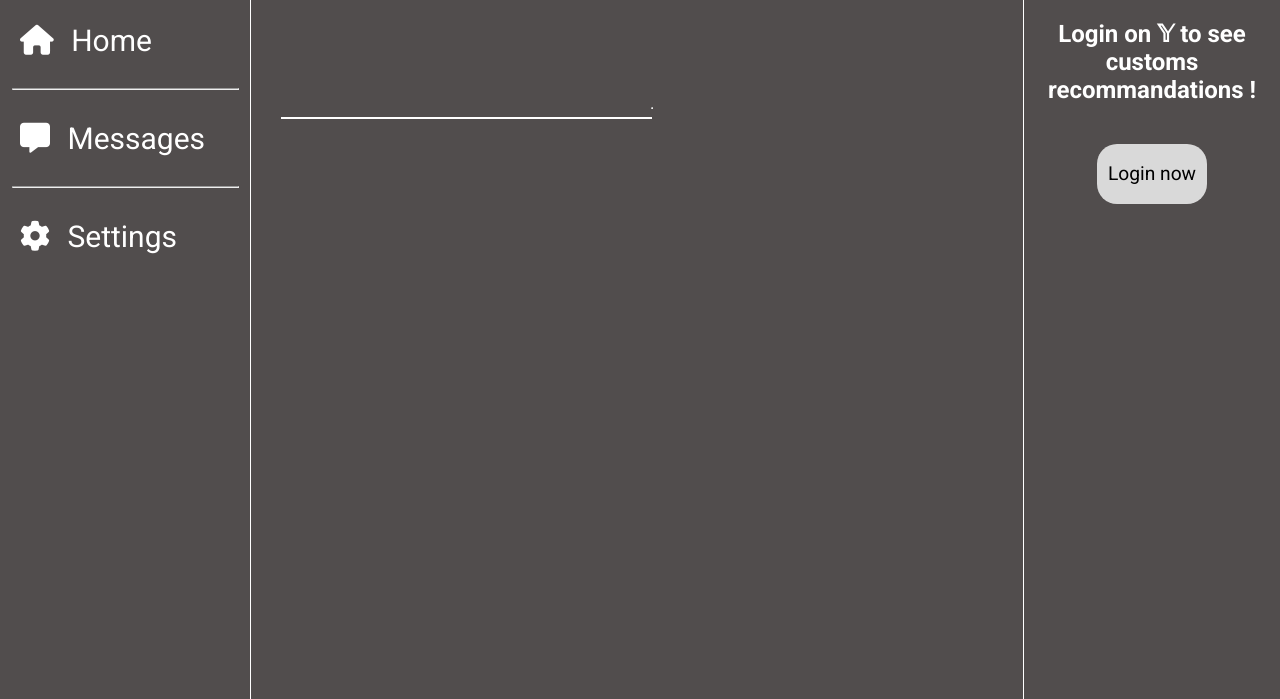
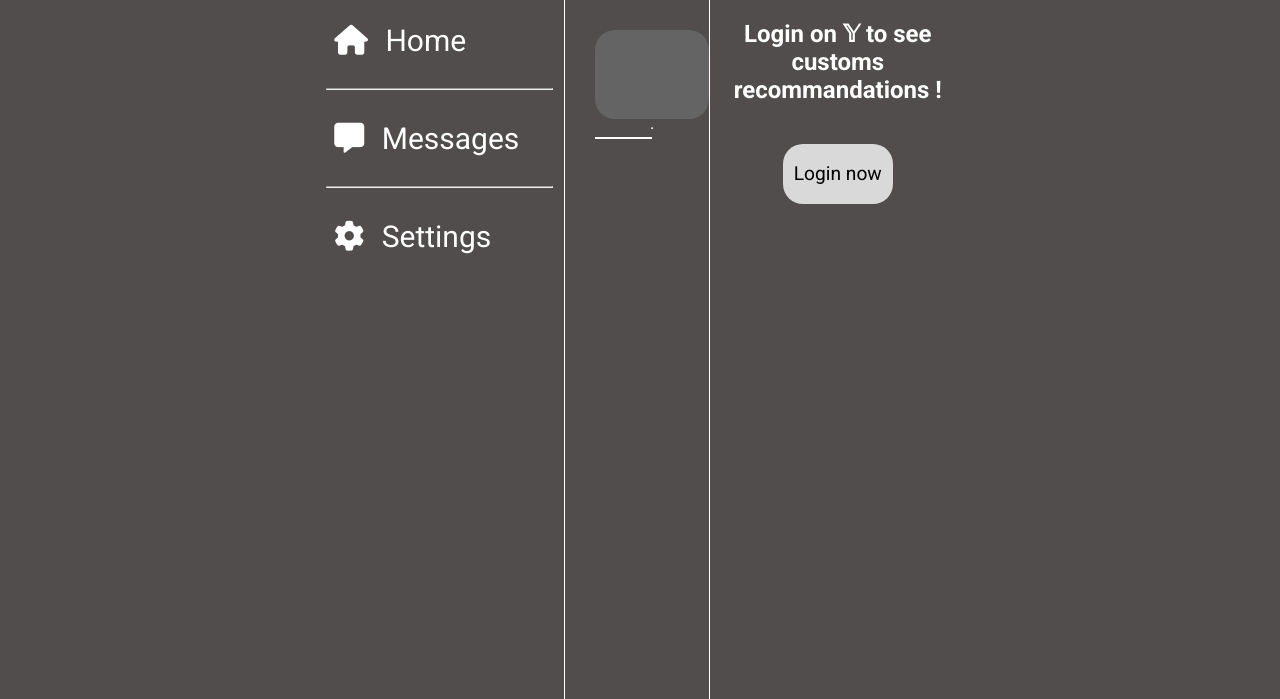
Before and after one commit to Theophile-Wemaere/tsn-algo, a Flask app: page /post/view/1 in a window 1280 px wide. Shown: the part 101-800 px from the top of the page. Run offline with Flask 3, Linux system fonts and the light colour scheme; data that the repository does not hold is empty; parts of the project's set-up code (start-up, migrations or seed data) failed here and were passed over; some libraries are stand-ins or nearby versions.

Commit message:
fixed wrapper height

```diff
--- a/static/CSS/posts.css
+++ b/static/CSS/posts.css
@@ -1,11 +1,11 @@
 .post {
-    flex-grow: 1;
-    height: 100%;
+    overflow-y: auto;
     display: flex;
     flex-direction: column;
     padding-left: 30px;
     color: #FFFFFF;
     max-width: 70%;
+    max-height: 100%;
 }
 
 .row {
@@ -56,10 +56,13 @@
 }
 
 .post .cell {
-    background-color: transparent;
+    background-color: #646464;
+    border-radius: 20px;
+    padding: 10px;
     display: flex;
     flex-direction: column;
-    max-width: 50%;
+    max-width: 90%;
+    max-height: 600px;
 }
 
 .post .cell .row {
--- a/static/CSS/styles.css
+++ b/static/CSS/styles.css
@@ -227,7 +227,6 @@ a {
     border-color: #ffffff;
     align-items: center;
     color: #FFFFFF;
-    max-height: 850px;
 }
 
 .recommandations h2 {
@@ -247,7 +246,7 @@ a {
 }
 
 .recommandations .users-recommandations {
-    height: 400px;
+    min-height: 40%;
     width: 100%;
     overflow-y: scroll;
 }
@@ -260,7 +259,6 @@ a {
     width: 100%;
     flex-grow: 1;
     overflow-y: scroll;
-    max-height: 40%;
 }
 
 .recommandations .users-recommandations .user-row {
@@ -325,7 +323,7 @@ select#filter {
 
 div#posts-feed {
     overflow-y: scroll;
-    max-height: 800px;
+    height: 90%;
     display: flex;
     flex-direction: column;
     align-items: center;
--- a/templates/home.html
+++ b/templates/home.html
@@ -97,3 +97,7 @@
         }
     </script>
 </body>
+<script>
+    document.getElementsByClassName("wrapper")[0].style.height = window.innerHeight - 100 + "px";
+</script>
+</html>
--- a/templates/post-editor.html
+++ b/templates/post-editor.html
@@ -172,3 +172,7 @@
         </script>
     </div>
 </body>
+<script>
+    document.getElementsByClassName("wrapper")[0].style.height = window.innerHeight - 100 + "px";
+</script>
+</html>
--- a/templates/post-view.html
+++ b/templates/post-view.html
@@ -93,3 +93,7 @@
         </script>
     </div>
 </body>
+<script>
+    document.getElementsByClassName("wrapper")[0].style.height = window.innerHeight - 100 + "px";
+</script>
+</html>
--- a/templates/profile.html
+++ b/templates/profile.html
@@ -138,3 +138,7 @@
         </script>
     </div>
 </body>
+<script>
+    document.getElementsByClassName("wrapper")[0].style.height = window.innerHeight - 100 + "px";
+</script>
+</html>
```
